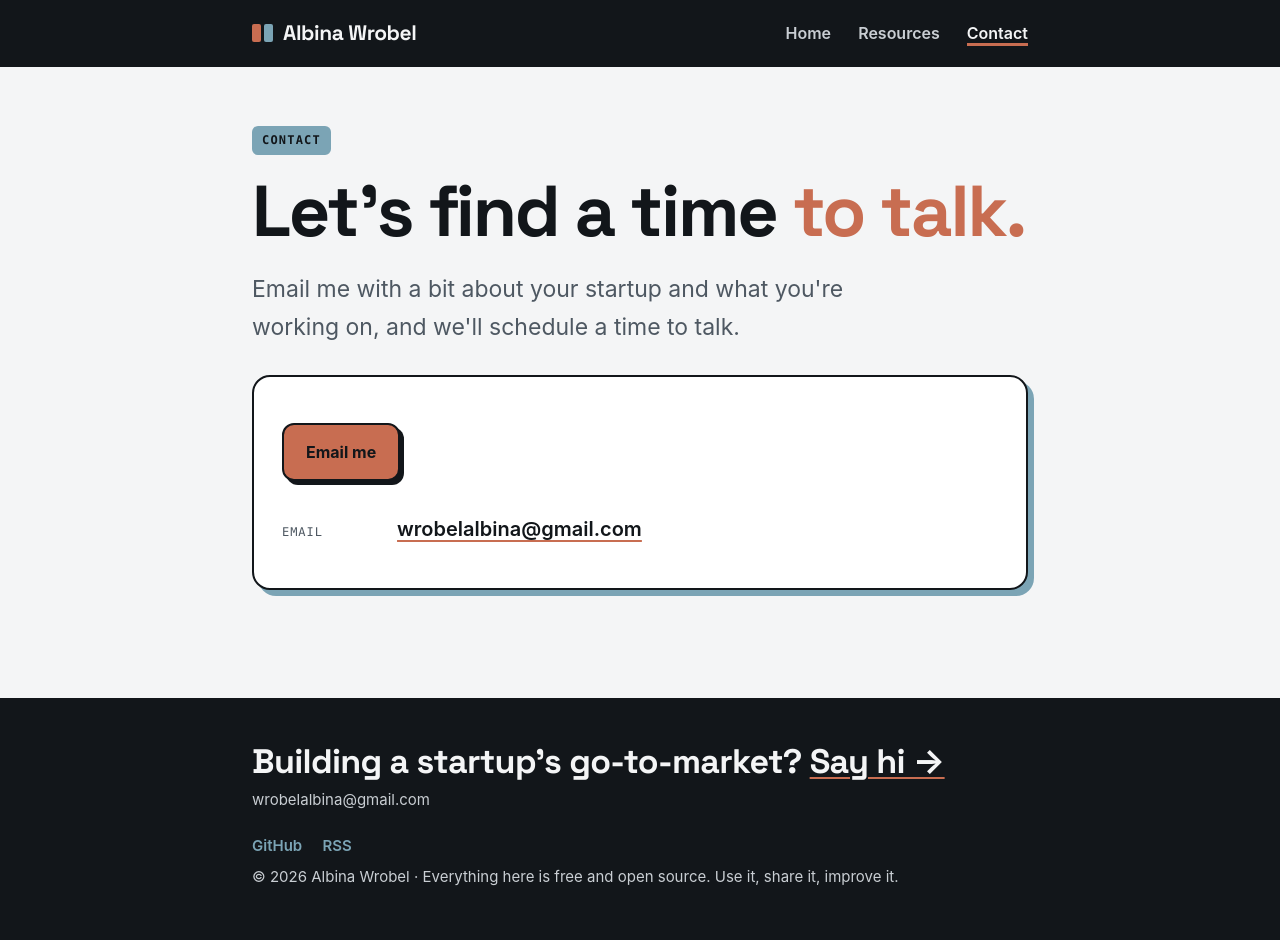
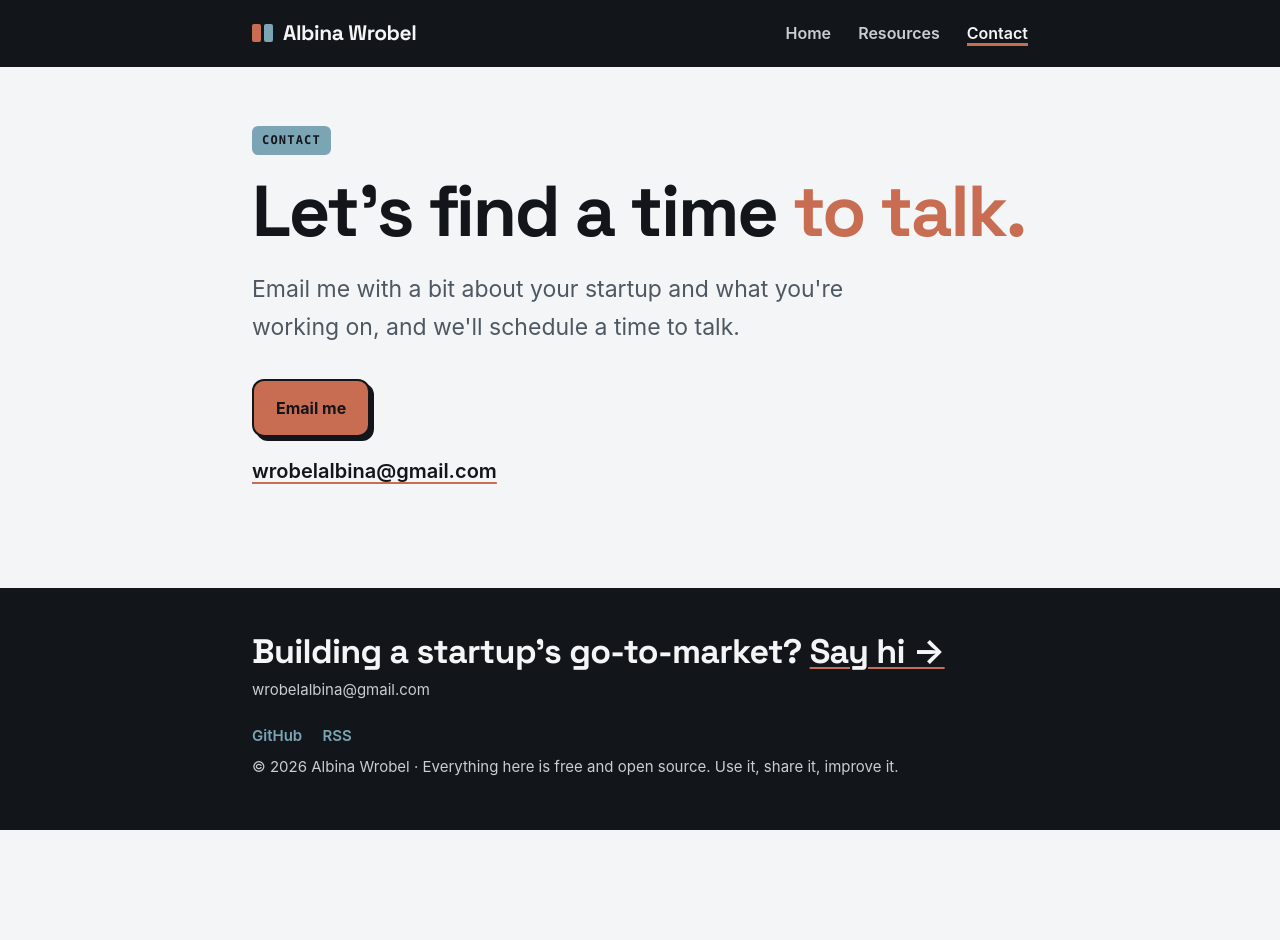
Before and after one commit to albinawrobel/albinawrobel.github.io, a Jekyll site: the page built from contact.md, in a window 1280 px wide. Built offline with Jekyll 4.4.1, drawn with Linux system fonts in a browser that asks for light colours; after the commit the page ends 900 px from its top, so only the background shows below that.

Commit message:
Add files via upload

```diff
--- a/assets/css/style.css
+++ b/assets/css/style.css
@@ -160,3 +160,4 @@ blockquote.belief::after { content:"”"; color:var(--blue); margin-left:2px; }
   .gtm-return { border:0; height:auto; margin:16px 0 0; }
   .gtm-return span { position:static; transform:none; white-space:normal; padding:0; display:block; text-align:center; }
 }
+.email-line { font-size:20px; font-weight:600; margin-top:18px; }
--- a/contact.md
+++ b/contact.md
@@ -11,9 +11,7 @@ permalink: /contact/
 
 <p class="lede">Email me with a bit about your startup and what you're working on, and we'll schedule a time to talk.</p>
 
-<div class="card">
-  <p><a class="button" href="mailto:{{ site.author.email }}?subject=Let's%20talk">Email me</a></p>
-  <ul class="contact-list">
-    <li><span>Email</span> <a href="mailto:{{ site.author.email }}?subject=Let's%20talk">{{ site.author.email }}</a></li>
-  </ul>
+<div class="actions">
+  <a class="button" href="mailto:{{ site.author.email }}?subject=Let's%20talk">Email me</a>
 </div>
+<p class="email-line"><a href="mailto:{{ site.author.email }}?subject=Let's%20talk">{{ site.author.email }}</a></p>
```
